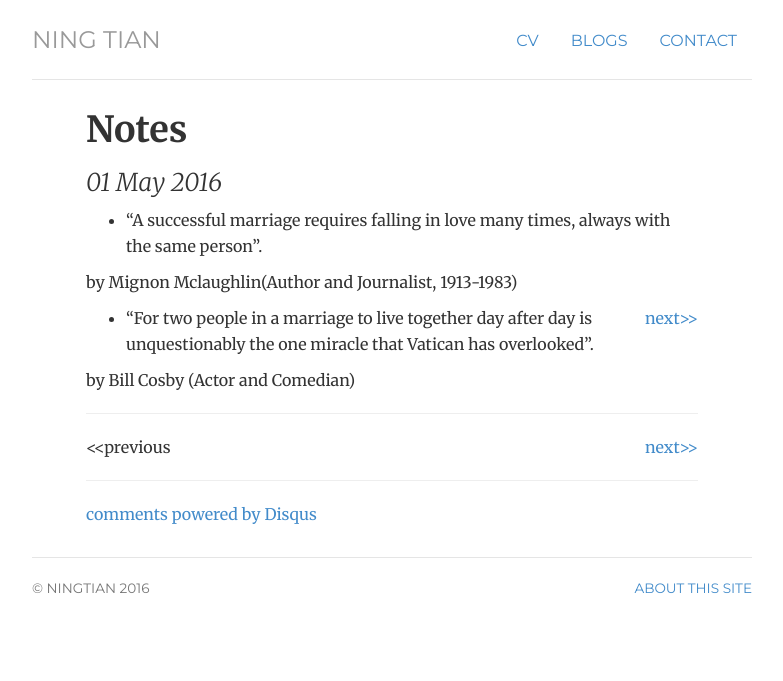
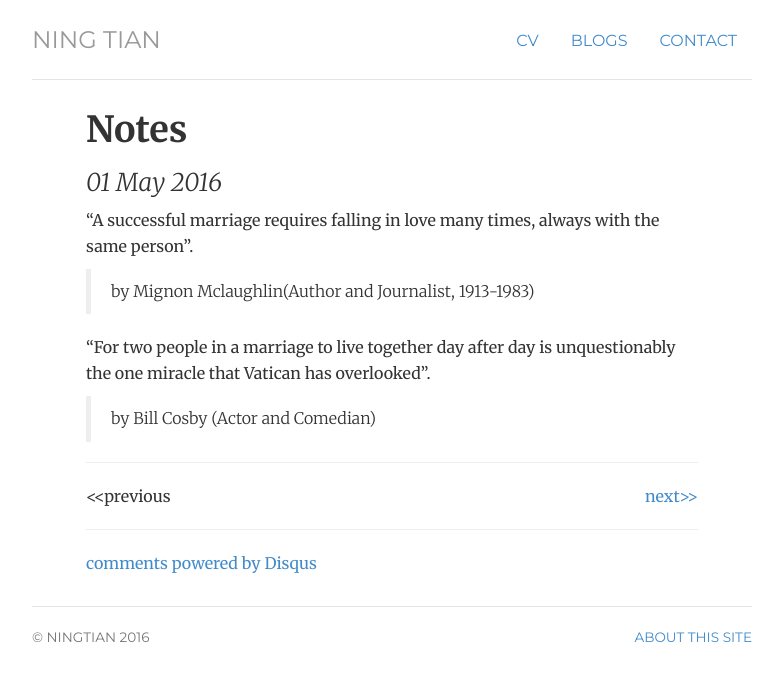
Before and after one commit to ningtian/ningtian.github.io, a Jekyll site: the page built from _posts/2016-05-01- notes.md, in a window 1280 px wide. Shown: the top 681 px of the page, without its empty margins (248-1031 px from the left). Built offline with Jekyll 4.4.1, drawn with Linux system fonts in a browser that asks for light colours; comment, search, counter and statistics services are not loaded.

Commit message:
Update 2016-05-01- notes.md

```diff
--- a/_posts/2016-05-01- notes.md
+++ b/_posts/2016-05-01- notes.md
@@ -3,16 +3,15 @@
 title: Notes
 ---
 
-* "A successful marriage requires falling in love many times, always with the same person".
+"A successful marriage requires falling in love many times, always with the same person".
 
-by Mignon Mclaughlin(Author and Journalist, 1913-1983)
-
-<div style="position: relative;"><div style="position: absolute; right: 0px; top: 0px;"><a href="http://jayhawk.ningtian.info/blogs/2016/05/17/why-apple-music-is-so-bad-when-the-iphone-is-so-good">next>></a></div></div>
+> by Mignon Mclaughlin(Author and Journalist, 1913-1983)
 
 
-* "For two people in a marriage to live together day after day is unquestionably the one miracle that Vatican has overlooked".
 
-by Bill Cosby (Actor and Comedian)
+"For two people in a marriage to live together day after day is unquestionably the one miracle that Vatican has overlooked".
+
+> by Bill Cosby (Actor and Comedian)
 
 
 
```
